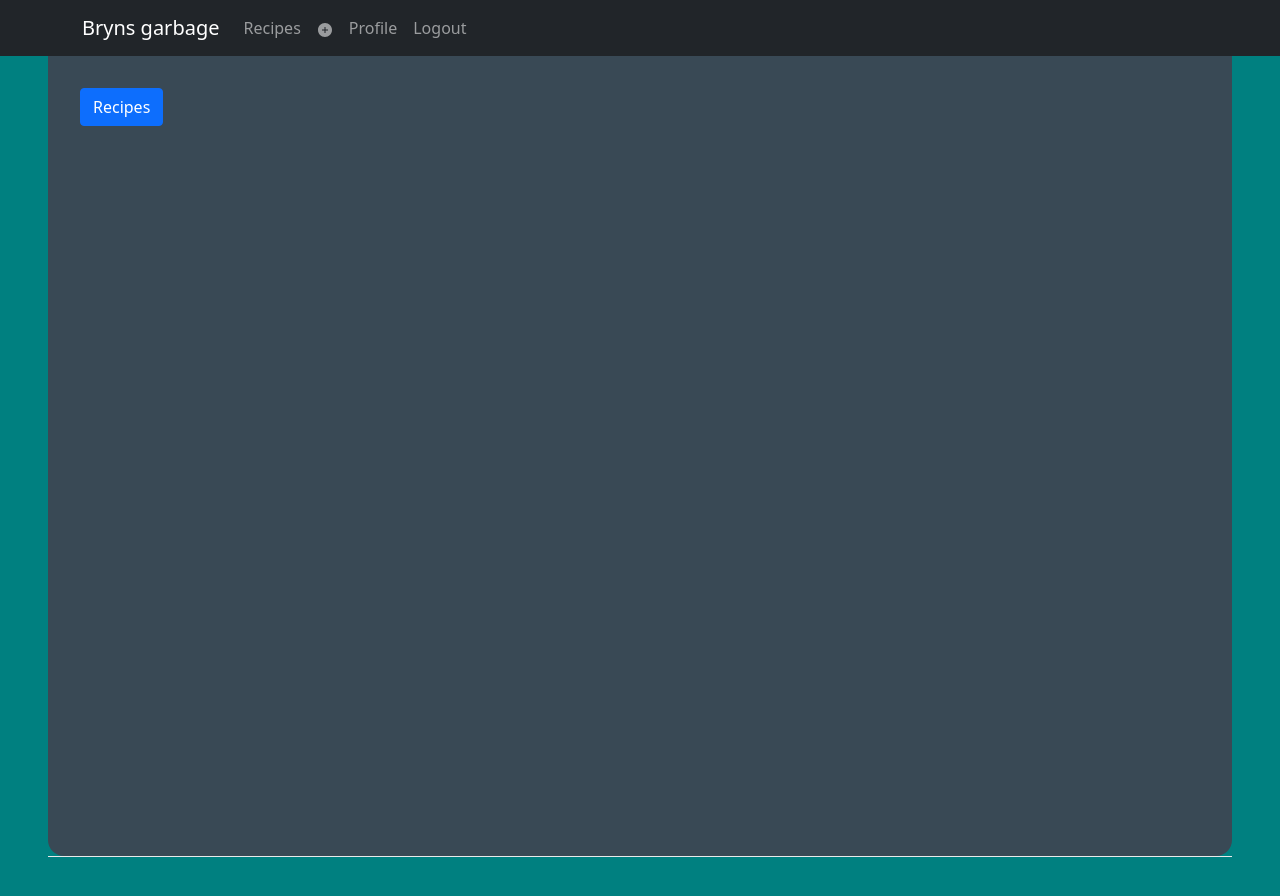
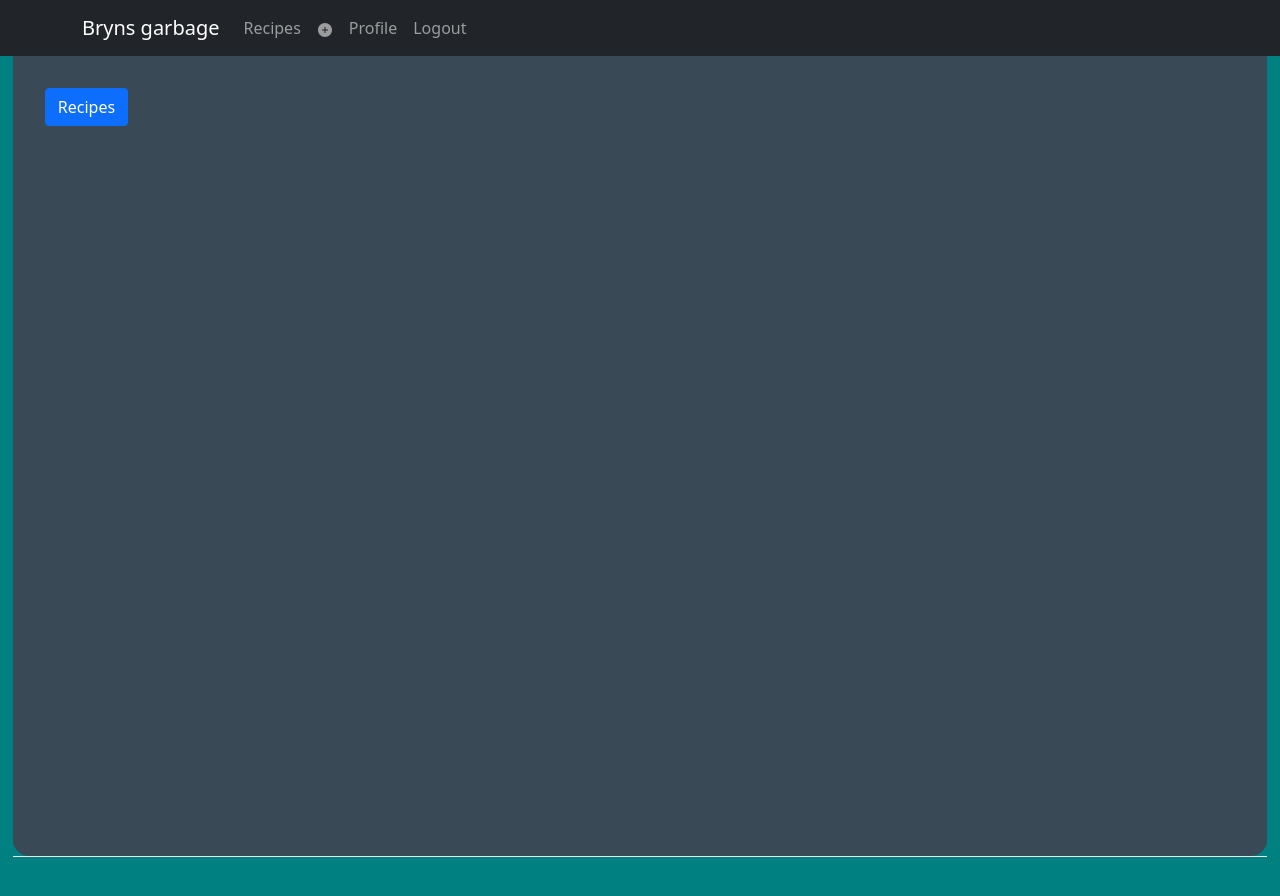
Before and after one commit to MessingAround-test/Recipebook, a Next.js app: page / in a window 1280 px wide. Shown: the top 896 px of the page. Built offline with nearby package versions, Linux system fonts and the light colour scheme; sample sign-in values are in the browser's storage.

Commit message:
Update Home.module.css

```diff
--- a/styles/Home.module.css
+++ b/styles/Home.module.css
@@ -1,5 +1,5 @@
 .container {
-  padding: 0rem 3rem;
+  padding: 0rem 1vw;
   background-color:  	 	#008080;
 
 }
```
